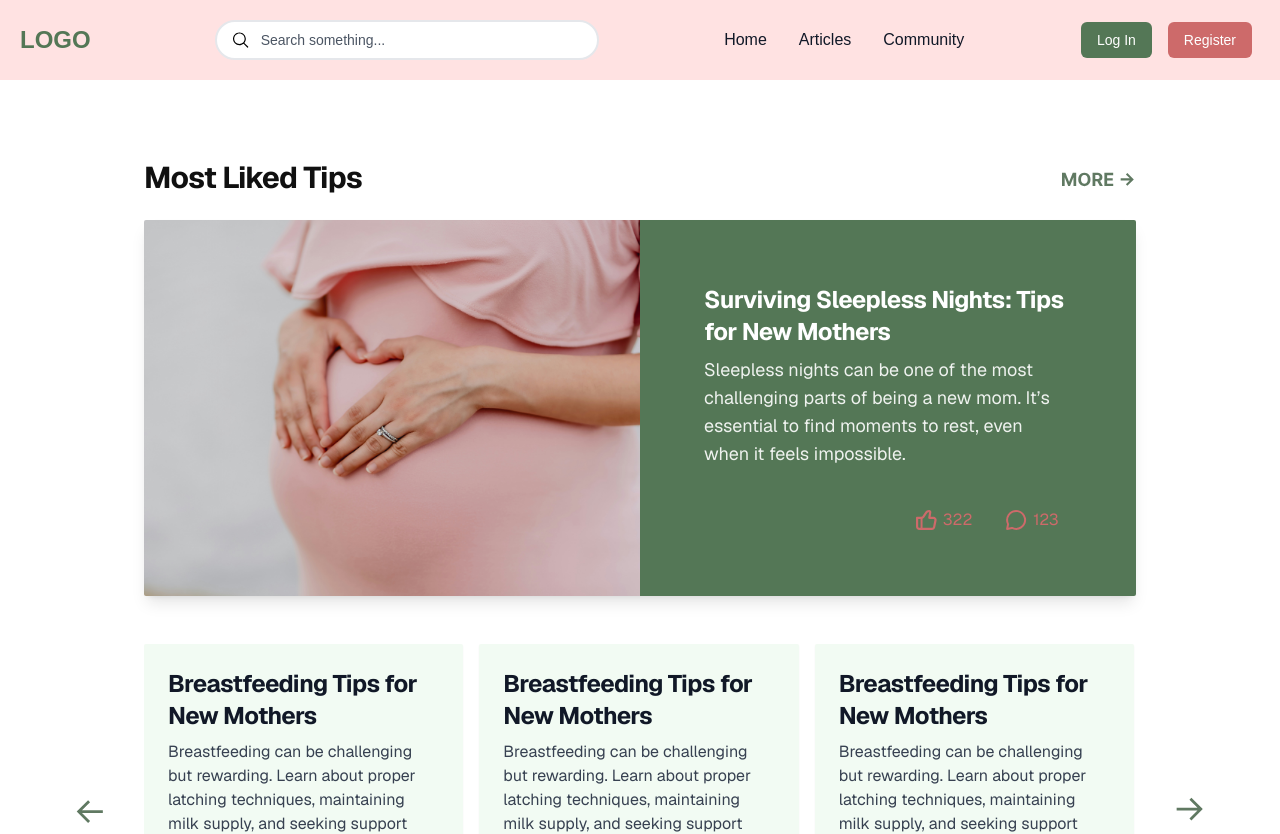
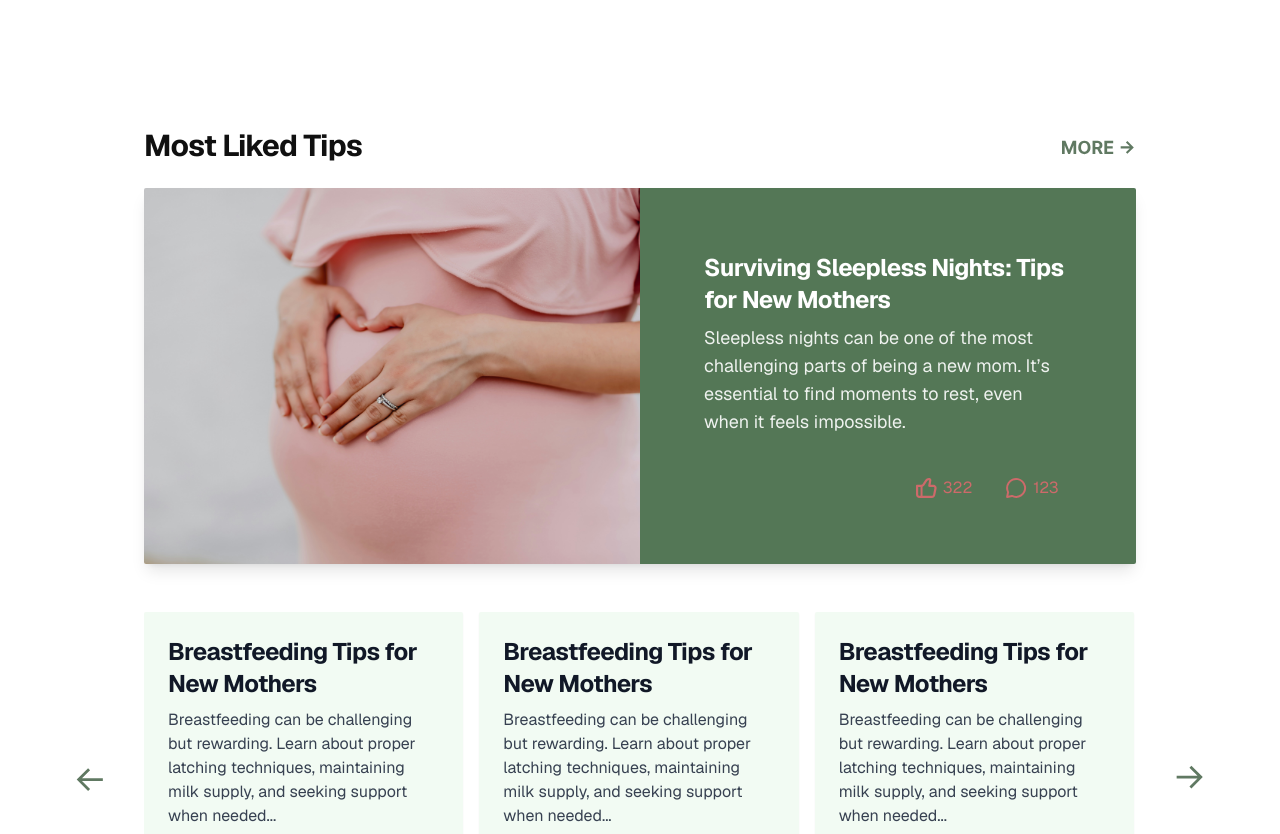
Before and after one commit to KdG-BCIT-ISSP/nest-client, a Next.js app: page / in a window 1280 px wide. Shown: the top 834 px of the page. Built offline with nearby package versions, Linux system fonts and the light colour scheme.

Commit message:
[NEST=FE-44] fix issue when refreshing causing strings to append to accesstoken

```diff
--- a/components/Layout.tsx
+++ b/components/Layout.tsx
@@ -1,9 +1,6 @@
 "use client";
 
 import { Geist, Geist_Mono } from "next/font/google";
-import Navbar from "@/components/Navbar";
-import Footer from "@/components/Footer";
-import { useInitAuth } from "@/hooks/useAuth";
 import { useEffect } from "react";
 import { isAuthenticatedAtom } from "@/atoms/auth/atom";
 import { userAtom } from "@/atoms/user/atom";
@@ -21,7 +18,6 @@
 });
 
 export default function Layout({ children }: { children: React.ReactNode }) {
-  useInitAuth();
   const [isAuthenticated] = useAtom(isAuthenticatedAtom);
   const [, setUserData] = useAtom(userAtom);
 
@@ -33,7 +29,6 @@
         setUserData(data);
       } catch (error) {
         console.error("Failed to fetch profile data:", error);
-      } finally {
       }
     };
 
@@ -44,11 +39,11 @@
 
   return (
     <div
-      className={`${geistSans.variable} ${geistMono.variable} antialiased bg-white min-h-screen flex flex-col`}
+      className={`${geistSans.variable} ${geistMono.variable} antialiased min-h-screen flex flex-col p-12`}
     >
-      <Navbar />
-      <main className="flex-grow">{children}</main>
-      <Footer />
+      <main className="flex-grow" style={{ backgroundColor: "#ffffff" }}>
+        {children}
+      </main>
     </div>
   );
 }
--- a/hooks/useAuth.ts
+++ /dev/null
@@ -1,16 +0,0 @@
-"use client";
-
-import { useEffect } from "react";
-import { useAtom } from "jotai";
-import { accessTokenAtom } from "@/atoms/auth/atom";
-
-export function useInitAuth() {
-  const [, setAccessToken] = useAtom(accessTokenAtom);
-
-  useEffect(() => {
-    const token = localStorage.getItem("accessToken");
-    if (token) {
-      setAccessToken(token);
-    }
-  }, [setAccessToken]);
-}
```
